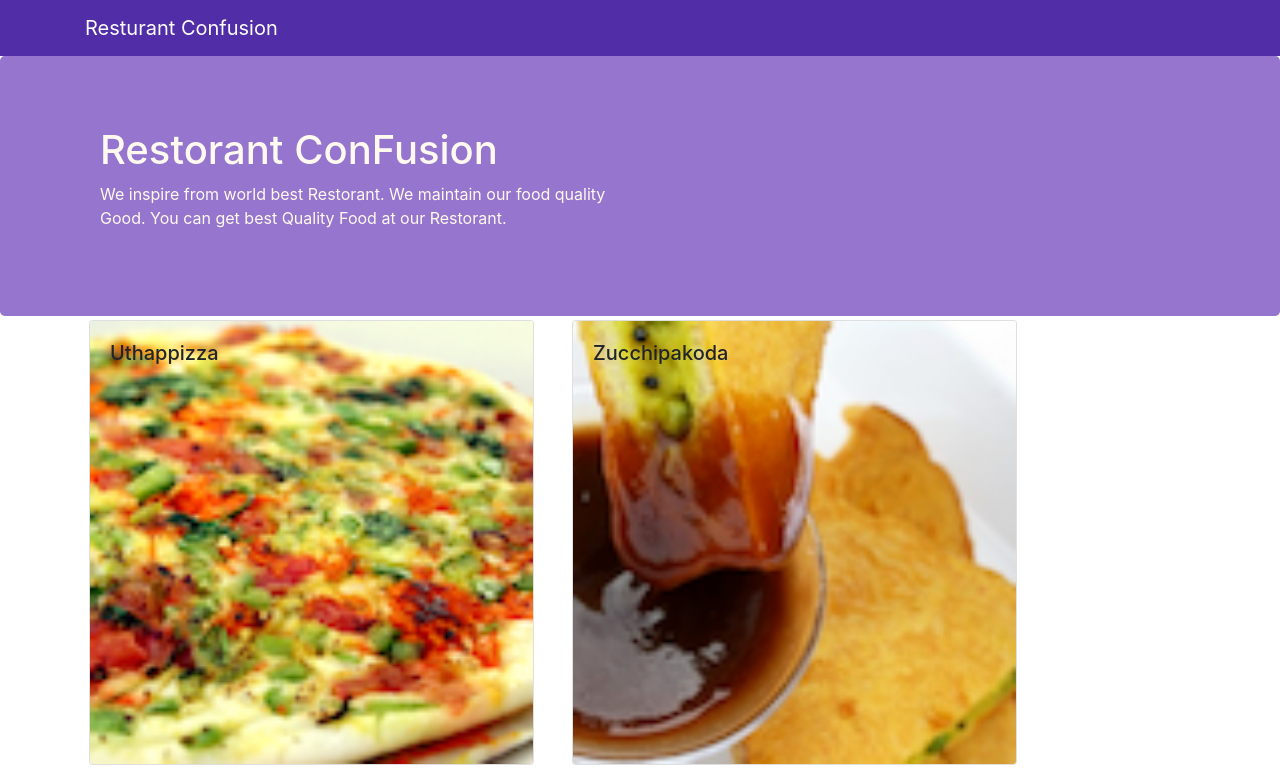
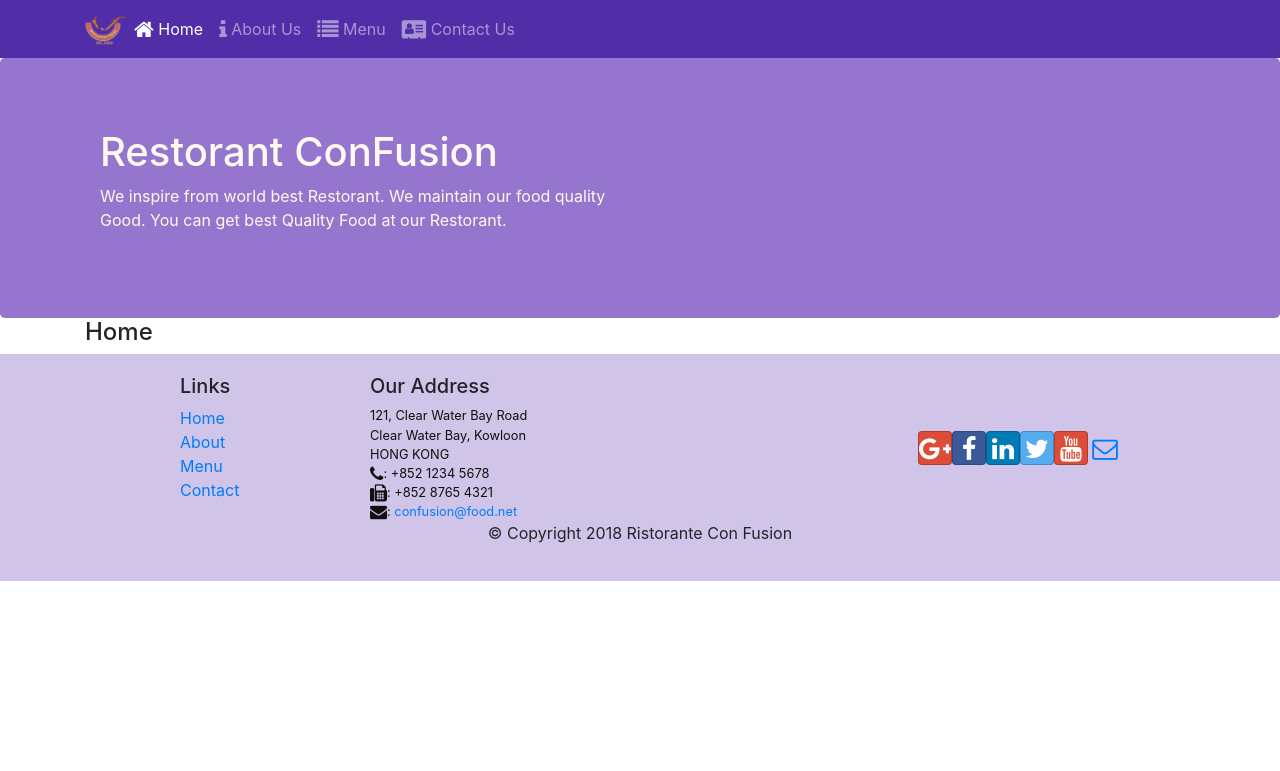
Before and after one commit to partha7278/Coursera-React-Course, a React (Create React App) app in the folder confusion/: page /home in a window 1280 px wide. Shown: the top 771 px of the page. Built offline with nearby package versions, Linux system fonts and the light colour scheme.

Commit message:
Week-2 React Router

```diff
--- a/confusion/src/components/FooterComponent.js
+++ b/confusion/src/components/FooterComponent.js
@@ -1,4 +1,5 @@
 import React from 'react';
+import { Link } from 'react-router-dom';
 
 function Footer(props) {
     return(
@@ -8,10 +9,10 @@
                 <div className="col-4 offset-1 col-sm-2">
                     <h5>Links</h5>
                     <ul className="list-unstyled">
-                        <li><a href="#">Home</a></li>
-                        <li><a href="#">About</a></li>
-                        <li><a href="#">Menu</a></li>
-                        <li><a href="contactus.html">Contact</a></li>
+                        <li><Link to="/home">Home</Link></li>
+                        <li><Link to="/aboutus">About</Link></li>
+                        <li><Link to="/menu">Menu</Link></li>
+                        <li><Link to="/contactus">Contact</Link></li>
                     </ul>
                 </div>
                 <div className="col-7 col-sm-5">
--- a/confusion/src/components/HeaderComponent.js
+++ b/confusion/src/components/HeaderComponent.js
@@ -1,13 +1,57 @@
 import React , { Component } from 'react';
-import { Navbar,NavbarBrand, Jumbotron } from 'reactstrap';
+import { Navbar,NavbarBrand, Jumbotron,Nav,NavbarToggler,Collapse,NavItem } from 'reactstrap';
+import { NavLink } from 'react-router-dom';
 
 class Header extends Component{
+
+    constructor(props){
+        super(props);
+        this.state = {
+            isNavOpen : false
+        };
+        this.toggleNav = this.toggleNav.bind(this);
+    }
+
+    toggleNav(){
+        this.setState({
+            isNavOpen: !this.state.isNavOpen
+        });
+    }
+
+
     render(){
         return(
             <>
-                <Navbar dark >
+                <Navbar dark expand="md">
                     <div className="container">
-                        <NavbarBrand href="/">Resturant Confusion</NavbarBrand>
+                        <NavbarToggler onClick={this.toggleNav} />
+                        <NavbarBrand className="mr-auto" href="/">
+                            <img src="assets/images/logo.png" height="30" width="41" alt="Restorant ConFusion" />
+                        </NavbarBrand>
+                        <Collapse isOpen={this.state.isNavOpen} navbar>
+                            <Nav navbar>
+                                <NavItem>
+                                    <NavLink className="nav-link" to="/home">
+                                        <span className="fa fa-home fa-lg"></span> Home
+                                    </NavLink>
+                                </NavItem>
+                                <NavItem>
+                                    <NavLink className="nav-link" to="/aboutus">
+                                        <span className="fa fa-info fa-lg"></span> About Us
+                                    </NavLink>
+                                </NavItem>
+                                <NavItem>
+                                    <NavLink className="nav-link" to="/menu">
+                                        <span className="fa fa-list fa-lg"></span> Menu
+                                    </NavLink>
+                                </NavItem>
+                                <NavItem>
+                                    <NavLink className="nav-link" to="/contactus">
+                                        <span className="fa fa-address-card fa-lg"></span> Contact Us
+                                    </NavLink>
+                                </NavItem>
+                            </Nav>
+                        </Collapse>
                     </div>
                 </Navbar>
                 <Jumbotron>
--- /dev/null
+++ b/confusion/src/components/HomeComponent.js
@@ -0,0 +1,12 @@
+import React from 'react';
+
+
+function Home(props){
+    return(
+        <div className="container">
+            <h4>Home</h4>
+        </div>
+    );
+}
+
+export default Home;
--- a/confusion/src/components/MainComponent.js
+++ b/confusion/src/components/MainComponent.js
@@ -1,9 +1,10 @@
 import React, { Component } from 'react';
 import Menu from './MenuComponent';
 import { DISHES } from '../shared/dishes';
-import DishDetail from './DishDetailComponent';
 import Header from './HeaderComponent';
 import Footer from './FooterComponent';
+import Home from './HomeComponent';
+import {Switch, Route, Redirect} from 'react-router-dom';
 
 
 class Main extends Component {
@@ -13,21 +14,27 @@
 
         this.state = {
             dishes: DISHES,
-            selectedDish: null
         };
     }
 
-    onDishSelect(dishId) {
-        this.setState({ selectedDish: dishId});
-    }
+
 
 
   render() {
+      const HomePage = () => {
+          return(
+              <Home />
+          );
+      }
+
     return (
       <div>
         <Header />
-        <Menu dishes={this.state.dishes}  onClick={(dishId) => this.onDishSelect(dishId)} />
-        <DishDetail seleteDish={this.state.dishes.filter((dish) => dish.id === this.state.selectedDish)[0]} />
+        <Switch>
+            <Route path="/home" component={HomePage} />
+            <Route exact path="/menu" component={() => <Menu dishes={this.state.dishes} /> } />
+            <Redirect to="/home" />
+        </Switch>
         <Footer />
       </div>
     );
```
